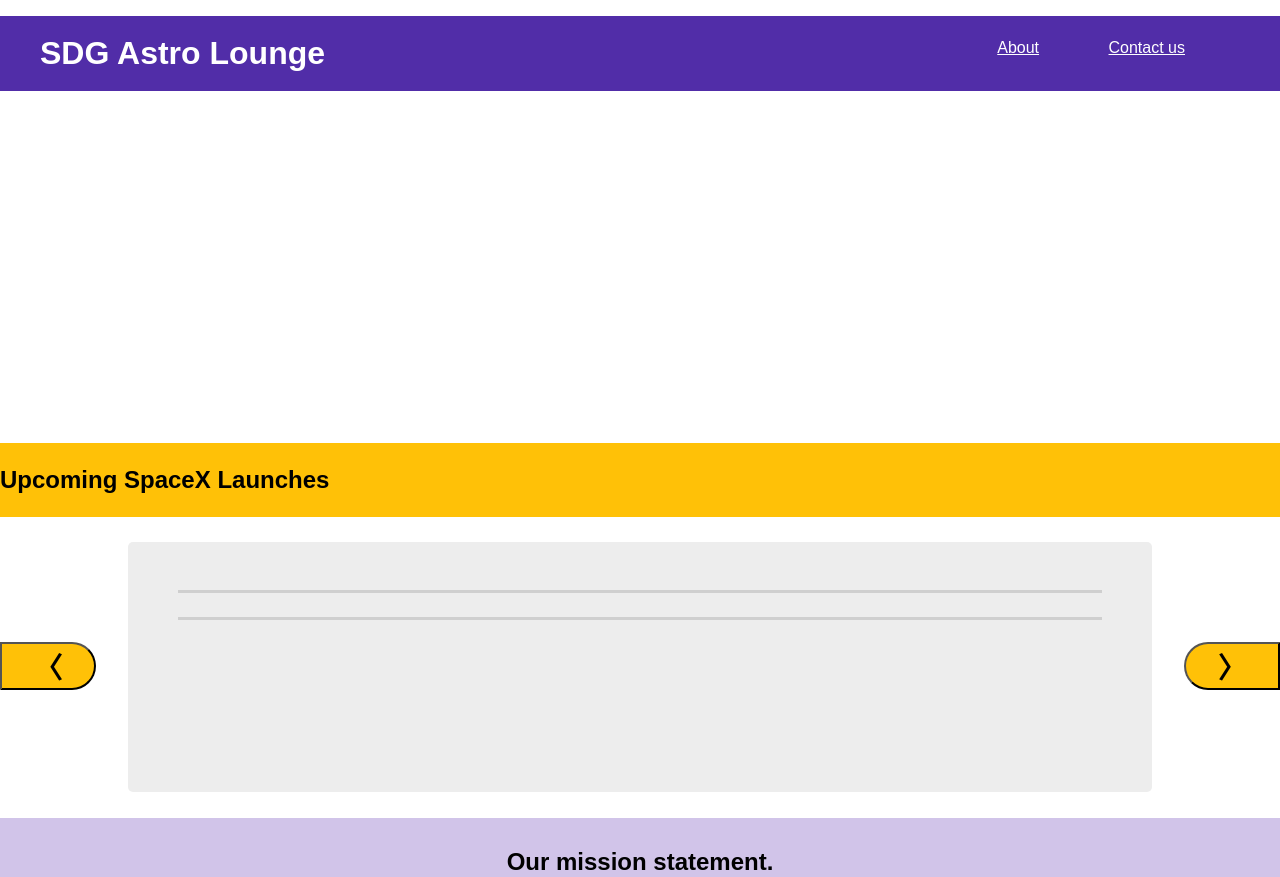
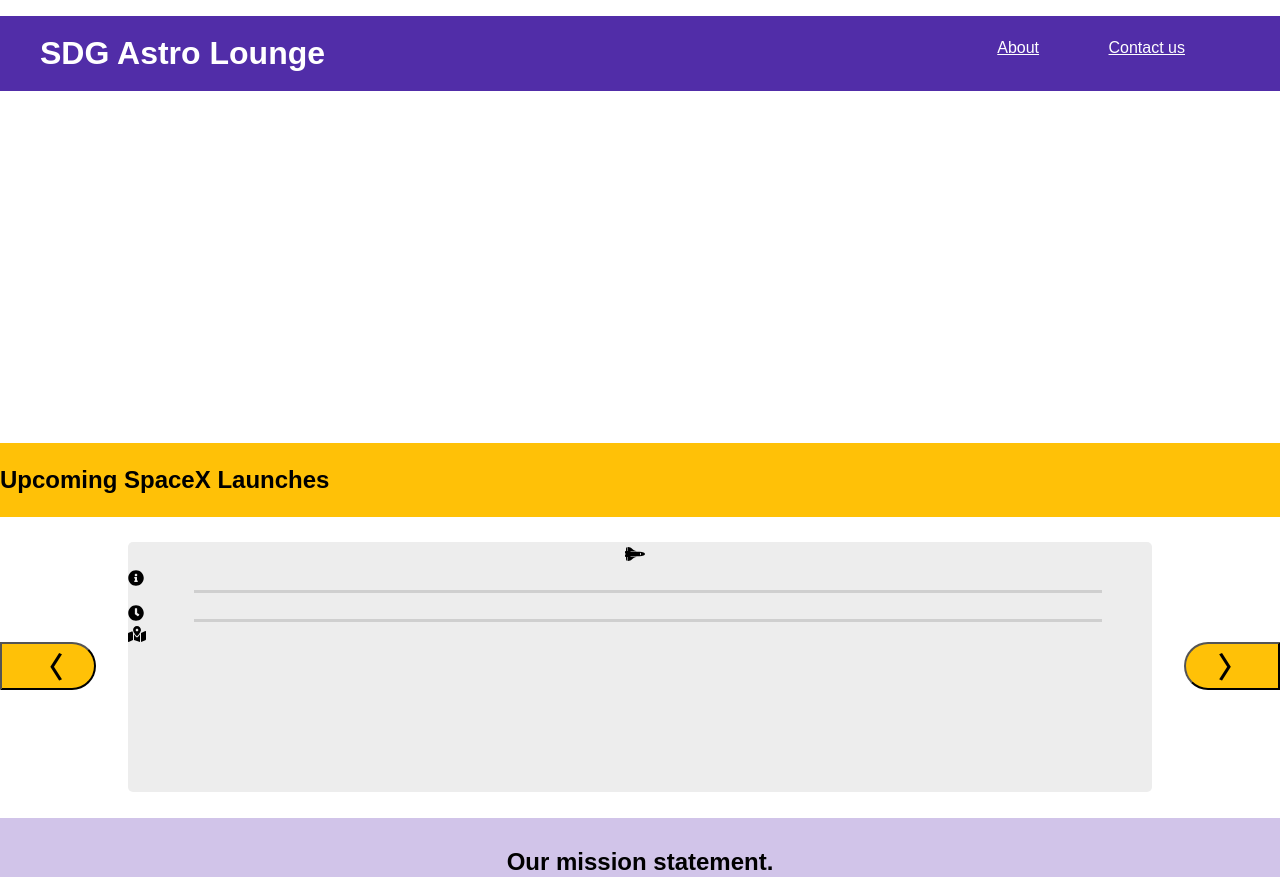
Before and after one commit to dawnribeiro/astro-club, a website: page public/index.html in a window 1280 px wide. Shown: the top 877 px of the page. Drawn offline with Linux system fonts and the light colour scheme; no server answers.

Commit message:
added icons

```diff
--- a/public/index.html
+++ b/public/index.html
@@ -40,10 +40,22 @@
       <button class="btn-left"> <strong>〈 </strong></button>
     </section>
     <section class="api-launch">
-      <section class="name"></section>
-      <section class="description"></section>
-      <section class="time"></section>
-      <section class="location"></section>
+      <div class="name-container">
+        <section><i class="fas fa-space-shuttle"></i></section>
+        <section class="name"></section>
+      </div>
+      <div class="description-container">
+        <section><i class="fas fa-info-circle"></i></section>
+        <section class="description"></section>
+      </div>
+      <div class="time-container">
+        <section class="clock-icon"><i class="fas fa-clock"></i></section>
+        <section class="time"></section>
+      </div>
+      <div class="location-container">
+        <section><i class="fas fa-map-marked-alt"></i></section>
+        <section class="location"></section>
+      </div>
     </section>
     <section>
       <button class="btn-right"><strong> 〉</strong></button>
--- a/public/screen.css
+++ b/public/screen.css
@@ -64,6 +64,34 @@
   background-color: #ededed;
   margin: 2%;
   border-radius: 5px
+}
+
+.name-container {
+  display: flex;
+  justify-content: center;
+  align-content: center;
+  align-items: center;
+}
+
+.description-container {
+  display: flex;
+  justify-content: center;
+  align-content: center;
+  align-items: center;
+}
+
+.time-container {
+  display: flex;
+  /* justify-content: center;
+  align-content: center;
+  align-items: center; */
+}
+
+.location-container {
+  display: flex;
+  justify-content: center;
+  align-content: center;
+  align-items: center;
 }
 
 .api-pic {
@@ -155,19 +183,28 @@
   margin-left: 50px;
   padding-top: 12px;
   padding-bottom: 12px;
+  width: 100%;
 }
+
+.clock-icon {
+  padding-top: 15px;
+}
+
 
 .name {
   padding-top: 12px;
   padding-bottom: 12px;
+  margin-left: 10px;
+
 }
 
 .description {
   padding: 12px;
-  /* padding-bottom: 12px; */
+  width: 100%;
 }
 
 .location {
   padding-top: 12px;
   padding-bottom: 12px;
+  width: 100%
 }
```
Also changed, not shown: public/main.js (+11 -0 lines).
